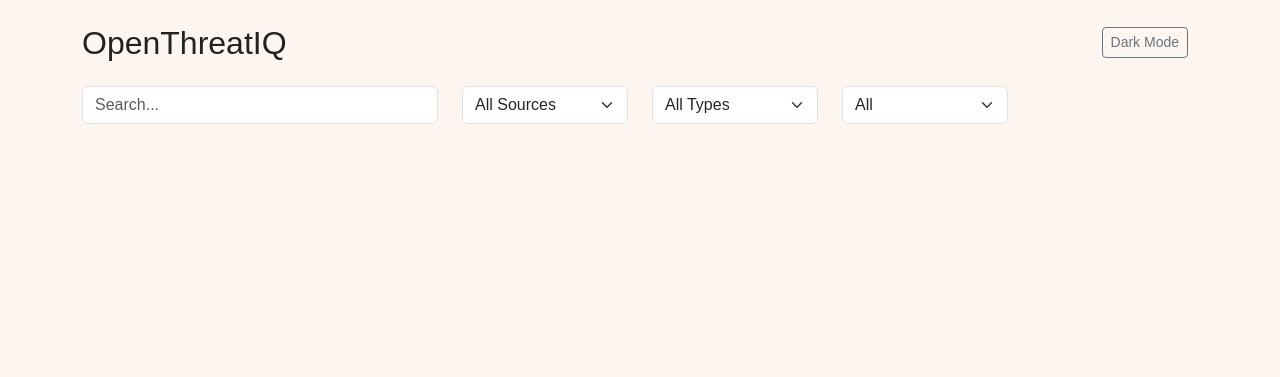
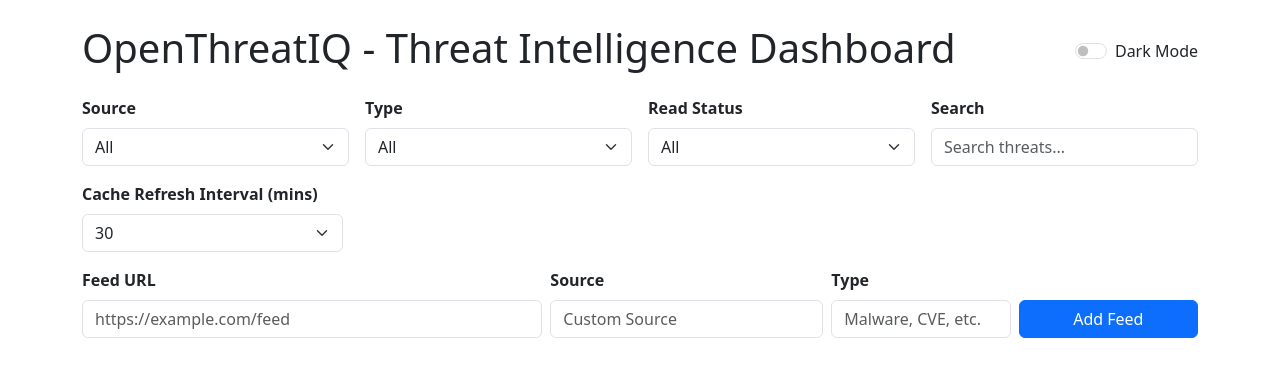
Before and after one commit to ashankobewatta/OpenThreatIQ, a Flask app: page / in a window 1280 px wide. Shown: the top 377 px of the page. Run offline with Flask 3, Linux system fonts and the light colour scheme; data that the repository does not hold is empty.

Commit message:
Update index.html

```diff
--- a/backend/templates/index.html
+++ b/backend/templates/index.html
@@ -3,62 +3,101 @@
 <head>
     <meta charset="UTF-8">
     <title>OpenThreatIQ Dashboard</title>
-    <link rel="stylesheet" href="https://cdn.jsdelivr.net/npm/bootstrap@5.3.2/dist/css/bootstrap.min.css">
-    <link rel="stylesheet" href="{{ url_for('static', filename='styles.css') }}">
+    <link rel="stylesheet" href="styles.css">
+    <link href="https://cdn.jsdelivr.net/npm/bootstrap@5.3.0/dist/css/bootstrap.min.css" rel="stylesheet">
 </head>
 <body>
     <div class="container py-4">
         <div class="d-flex justify-content-between align-items-center mb-3">
-        <h2>OpenThreatIQ</h2>
-        <div>
-            <button id="darkToggle" class="btn btn-outline-secondary btn-sm">Dark Mode</button>
+            <h1>OpenThreatIQ - Threat Intelligence Dashboard</h1>
+            <div class="form-check form-switch">
+                <input class="form-check-input" type="checkbox" id="dark-toggle">
+                <label class="form-check-label" for="dark-toggle">Dark Mode</label>
             </div>
         </div>
 
-    <div class="row mb-3">
-        <div class="col-md-4">
-            <input type="text" id="searchInput" class="form-control" placeholder="Search...">
+        <!-- Filters & Search -->
+        <div class="row g-3 mb-3">
+            <div class="col-md-3">
+                <label class="form-label">Source</label>
+                <select id="source-filter" class="form-select"></select>
             </div>
-        <div class="col-md-2">
-            <select id="sourceFilter" class="form-select">
-                <option value="">All Sources</option>
+            <div class="col-md-3">
+                <label class="form-label">Type</label>
+                <select id="type-filter" class="form-select"></select>
+            </div>
+            <div class="col-md-3">
+                <label class="form-label">Read Status</label>
+                <select id="read-filter" class="form-select">
+                    <option value="All">All</option>
+                    <option value="Read">Read</option>
+                    <option value="Unread">Unread</option>
                 </select>
             </div>
-        <div class="col-md-2">
-            <select id="typeFilter" class="form-select">
-                <option value="">All Types</option>
-            </select>
+            <div class="col-md-3">
+                <label class="form-label">Search</label>
+                <input type="text" id="search-bar" class="form-control" placeholder="Search threats...">
             </div>
-        <div class="col-md-2">
-            <select id="readFilter" class="form-select">
-                <option value="">All</option>
-                <option value="0">Unread</option>
-                <option value="1">Read</option>
+        </div>
+
+        <!-- Cache interval -->
+        <div class="row mb-3">
+            <div class="col-md-3">
+                <label class="form-label">Cache Refresh Interval (mins)</label>
+                <select id="cache-interval" class="form-select">
+                    <option value="10">10</option>
+                    <option value="30" selected>30</option>
+                    <option value="60">60</option>
+                    <option value="120">120</option>
                 </select>
             </div>
         </div>
 
-    <div id="threatContainer" class="row g-3"></div>
+        <!-- Add custom feed -->
+        <div class="row mb-4">
+            <div class="col-md-12">
+                <form id="add-feed-form" class="row g-2 align-items-end">
+                    <div class="col-md-5">
+                        <label class="form-label">Feed URL</label>
+                        <input type="url" id="feed-url" class="form-control" placeholder="https://example.com/feed">
+                    </div>
+                    <div class="col-md-3">
+                        <label class="form-label">Source</label>
+                        <input type="text" id="feed-source" class="form-control" placeholder="Custom Source">
+                    </div>
+                    <div class="col-md-2">
+                        <label class="form-label">Type</label>
+                        <input type="text" id="feed-type" class="form-control" placeholder="Malware, CVE, etc.">
+                    </div>
+                    <div class="col-md-2">
+                        <button type="submit" class="btn btn-primary w-100">Add Feed</button>
+                    </div>
+                </form>
+            </div>
         </div>
 
-<!-- Modal -->
-<div class="modal fade" id="detailModal" tabindex="-1">
-  <div class="modal-dialog modal-lg modal-dialog-scrollable">
+        <!-- Threat Cards -->
+        <div id="cve-container" class="row g-3"></div>
+    </div>
+
+    <!-- Modal for full description -->
+    <div id="threatModal" class="modal" tabindex="-1" style="display:none;">
+        <div class="modal-dialog modal-lg">
             <div class="modal-content">
                 <div class="modal-header">
                     <h5 class="modal-title" id="modalTitle"></h5>
-        <button type="button" class="btn-close" data-bs-dismiss="modal"></button>
+                    <button type="button" class="btn-close" id="closeModal"></button>
                 </div>
-      <div class="modal-body" id="modalDesc"></div>
+                <div class="modal-body" id="modalBody"></div>
                 <div class="modal-footer">
-        <a href="#" target="_blank" id="modalLink" class="btn btn-primary">Go to Source</a>
-        <button type="button" class="btn btn-secondary" data-bs-dismiss="modal">Close</button>
+                    <a href="#" id="modalLink" class="btn btn-secondary" target="_blank">Go to Source</a>
+                    <button type="button" class="btn btn-primary" id="closeModalBtn">Close</button>
                 </div>
             </div>
         </div>
     </div>
 
-<script src="https://cdn.jsdelivr.net/npm/bootstrap@5.3.2/dist/js/bootstrap.bundle.min.js"></script>
+    <!-- Scripts -->
     <script src="main.js"></script>
 </body>
 </html>
```
Lines whose indentation alone changed are shown as unchanged.
